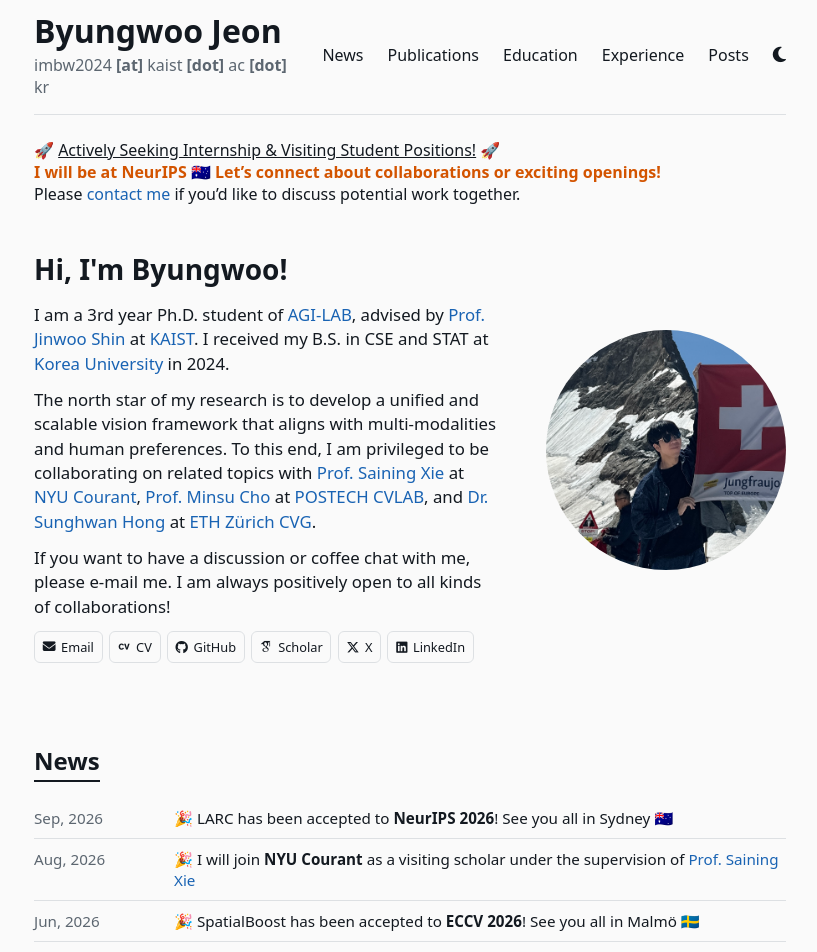
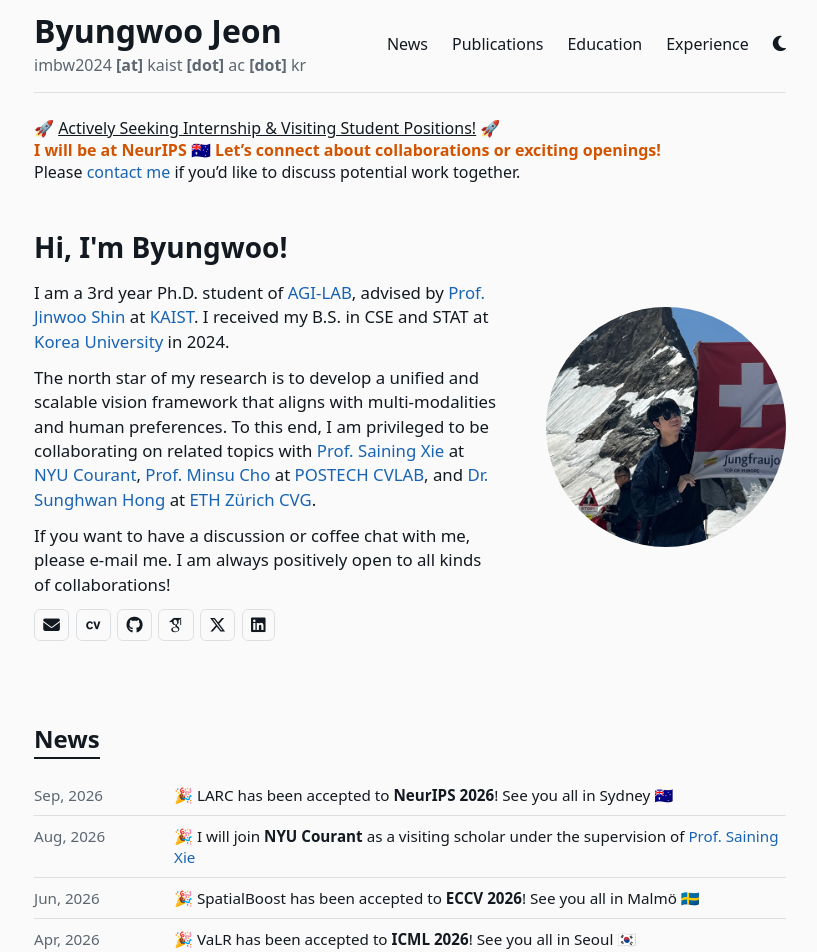
Before and after one commit to rootyJeon/rootyJeon.github.io, a Jekyll site: the page index.html, which Jekyll copies as it is, in a window 1280 px wide. Shown: the top 952 px of the page, without its empty margins (230-1047 px from the left). Built offline with Jekyll 4.4.1, drawn with Linux system fonts in a browser that asks for light colours; some web fonts are replaced; comment, search, counter and statistics services are not loaded.

Commit message:
Icon-only intro links; remove Posts from top nav

```diff
--- a/index.html
+++ b/index.html
@@ -29,7 +29,6 @@
           <a href="#publications">Publications</a>
           <a href="#education">Education</a>
           <a href="#experience">Experience</a>
-          <a href="#posts">Posts</a>
           <button class="theme-toggle" id="theme-toggle" aria-label="Toggle dark mode">
             <i class="fa-solid fa-moon" id="theme-icon"></i>
           </button>
@@ -57,12 +56,12 @@
             If you want to have a discussion or coffee chat with me, please e-mail me. I am always positively open to all kinds of collaborations!
           </p>
           <ul class="intro-links">
-            <li><a href="mailto:imbw2024@kaist.ac.kr"><i class="fa-solid fa-envelope"></i> <span>Email</span></a></li>
-            <li><a href="assets/CV_ByungwooJeon.pdf" target="_blank" rel="noopener noreferrer"><i class="ai ai-cv"></i> <span>CV</span></a></li>
-            <li><a href="https://github.com/rootyJeon" target="_blank" rel="noopener noreferrer"><i class="fa-brands fa-github"></i> <span>GitHub</span></a></li>
-            <li><a href="https://scholar.google.com/citations?user=BQtl4N4AAAAJ" target="_blank" rel="noopener noreferrer"><i class="ai ai-google-scholar"></i> <span>Scholar</span></a></li>
-            <li><a href="https://x.com/rootyjeon" target="_blank" rel="noopener noreferrer"><i class="fa-brands fa-x-twitter"></i> <span>X</span></a></li>
-            <li><a href="https://www.linkedin.com/in/byungwoo-jeon-53224420a" target="_blank" rel="noopener noreferrer"><i class="fa-brands fa-linkedin"></i> <span>LinkedIn</span></a></li>
+            <li><a href="mailto:imbw2024@kaist.ac.kr" aria-label="Email" title="Email"><i class="fa-solid fa-envelope"></i></a></li>
+            <li><a href="assets/CV_ByungwooJeon.pdf" target="_blank" rel="noopener noreferrer" aria-label="CV" title="CV"><i class="ai ai-cv"></i></a></li>
+            <li><a href="https://github.com/rootyJeon" target="_blank" rel="noopener noreferrer" aria-label="GitHub" title="GitHub"><i class="fa-brands fa-github"></i></a></li>
+            <li><a href="https://scholar.google.com/citations?user=BQtl4N4AAAAJ" target="_blank" rel="noopener noreferrer" aria-label="Scholar" title="Scholar"><i class="ai ai-google-scholar"></i></a></li>
+            <li><a href="https://x.com/rootyjeon" target="_blank" rel="noopener noreferrer" aria-label="X" title="X"><i class="fa-brands fa-x-twitter"></i></a></li>
+            <li><a href="https://www.linkedin.com/in/byungwoo-jeon-53224420a" target="_blank" rel="noopener noreferrer" aria-label="LinkedIn" title="LinkedIn"><i class="fa-brands fa-linkedin"></i></a></li>
           </ul>
         </div>
         <div class="intro-image">
```
Also changed, not shown: libs/custom/my_css.css.
